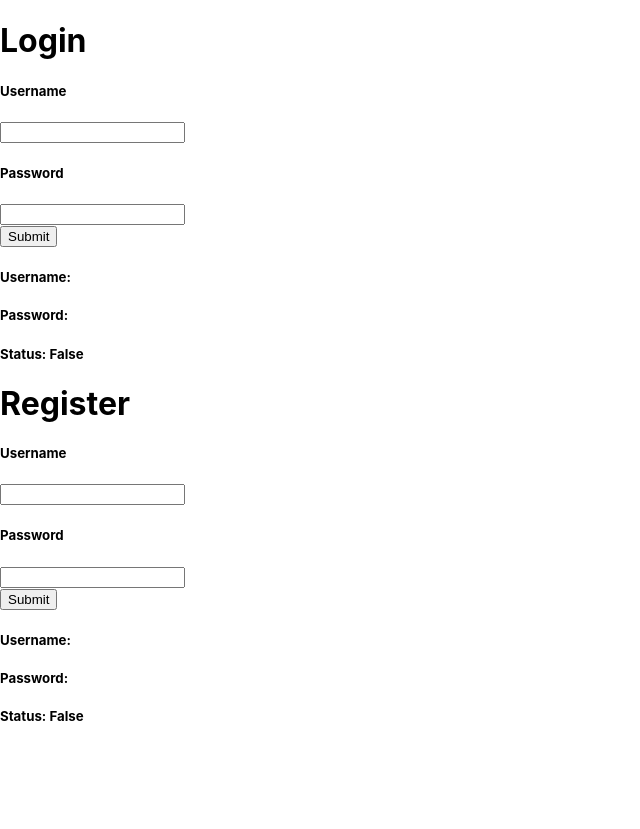
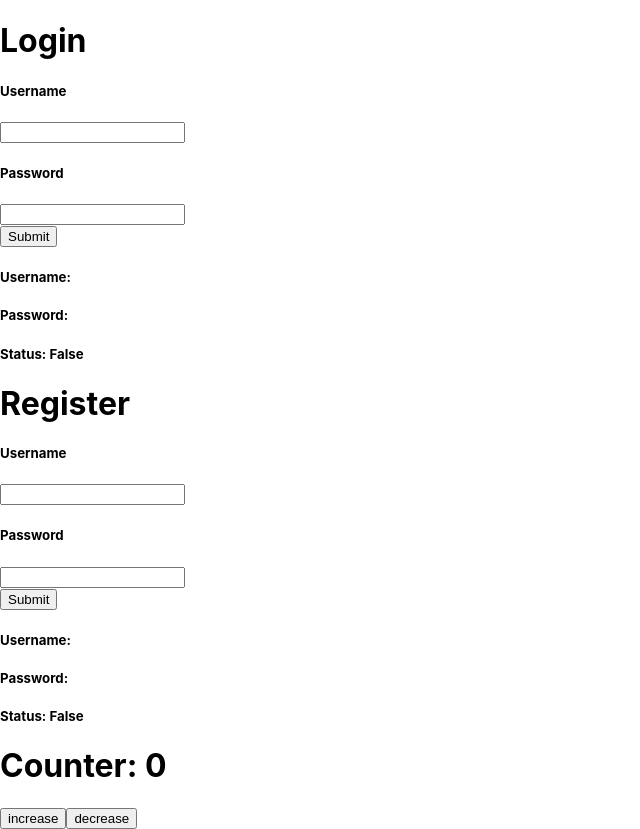
Before and after one commit to starship-z/React-Login, a React (Create React App) app in the folder client/: page / in a window 1280 px wide. Shown: the whole page, without its empty margins (0-640 px from the left). Before the commit the page ends 800 px from the top, so only its background shows below. Built offline with nearby package versions, Linux system fonts and the light colour scheme; the HTML template or start-up script is replaced by a standard one.

Commit message:
Add counter

```diff
--- a/client/src/App.js
+++ b/client/src/App.js
@@ -1,11 +1,13 @@
 import Login from "./components/Login"
 import Register from "./components/Register"
+import Counter from "./components/Counter"
 
 function App() {
   return (
     <div>
       <Login />
       <Register />
+      <Counter />
     </div>
   );
 }
--- /dev/null
+++ b/client/src/components/Counter.js
@@ -0,0 +1,15 @@
+import React, {useState} from 'react'
+
+function Counter() {
+    let [count, setCount] = useState(0);
+
+    return (
+        <div>
+            <h1>Counter: {count}</h1>
+            <button onClick={e => setCount(count+1)}>increase</button>
+            <button onClick={e => setCount(count-1)}>decrease</button>
+        </div>
+    )
+}
+
+export default Counter
```
